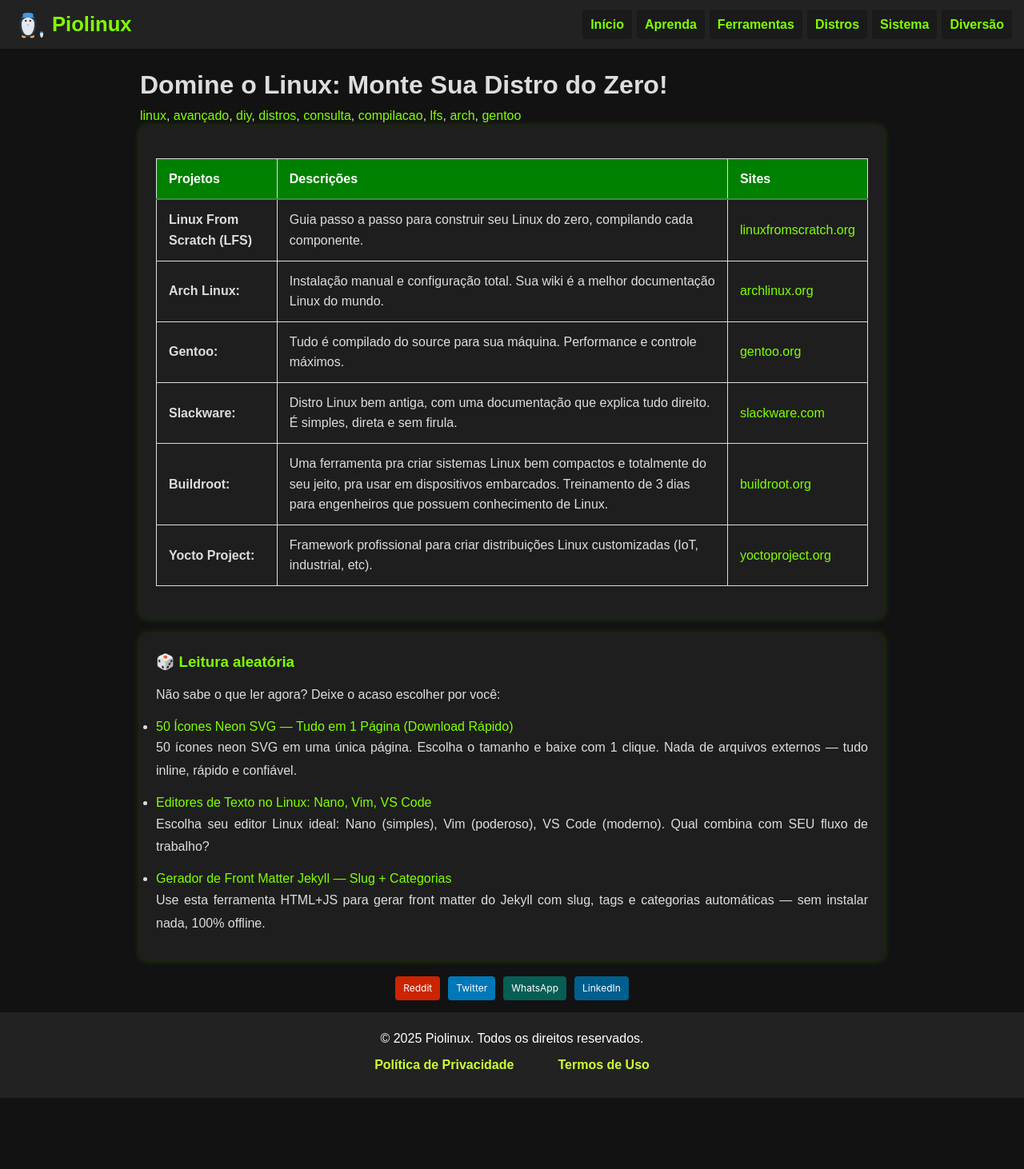
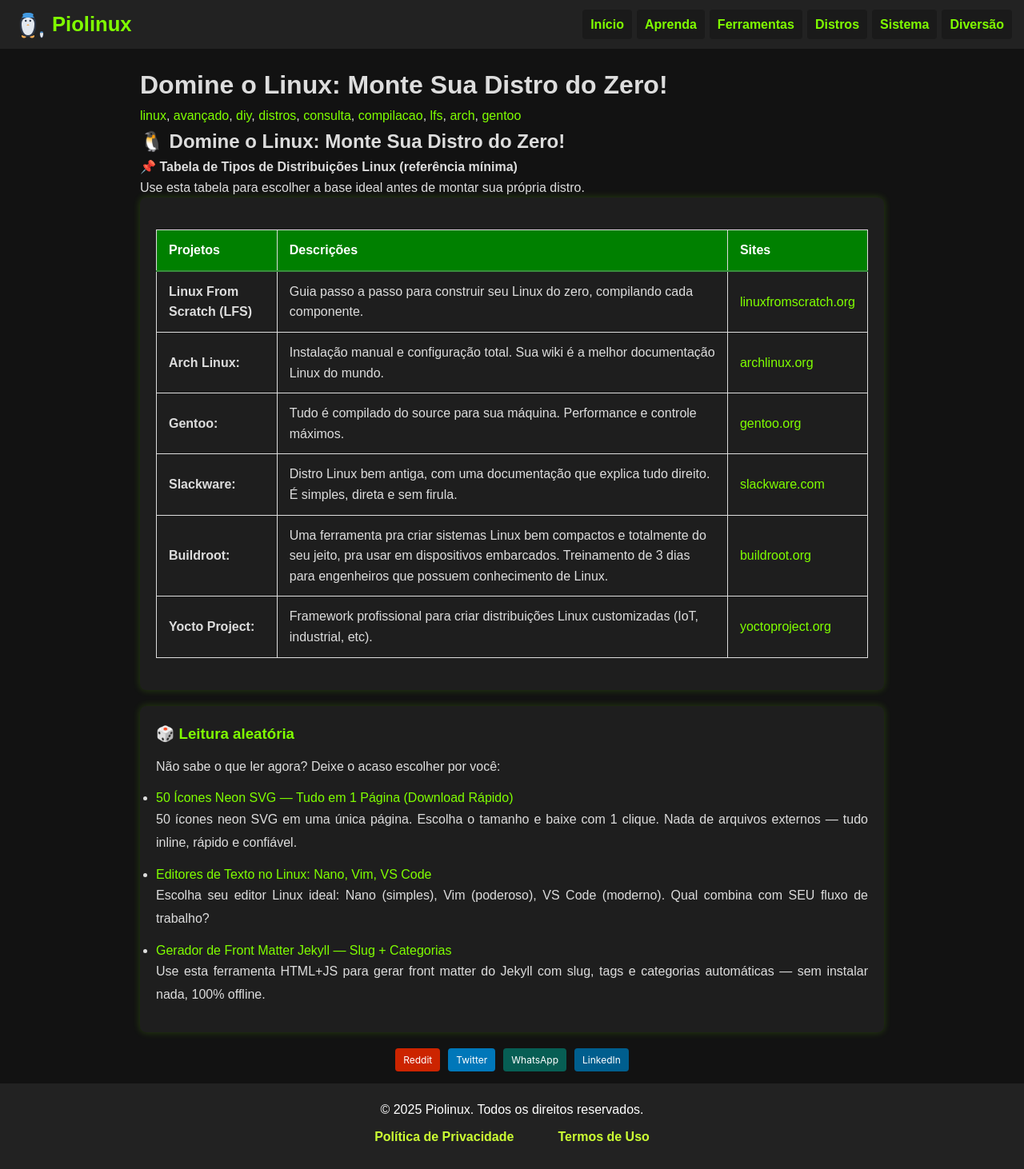
Before and after one commit to Piolinux/piolinux-site, a Jekyll site: the page built from _pages/distros/distros-avancado.md, in a window 1280 px wide. Shown: the whole page at 80% size. Built offline with Jekyll 4.4.1, drawn with Linux system fonts in a browser that asks for light colours; before the commit the page ends 1373 px from its top, so only the background shows below that.

Commit message:
Update distros-avancado.md

```diff
--- a/_pages/distros/distros-avancado.md
+++ b/_pages/distros/distros-avancado.md
@@ -15,6 +15,15 @@ tags:
   - gentoo
 permalink: /distros/avancado/
 ---
+
+
+<h2>🐧 Domine o Linux: Monte Sua Distro do Zero!</h2>
+
+<div>
+  <strong>📌 Tabela de Tipos de Distribuições Linux (referência mínima)</strong><br>
+  Use esta tabela para escolher a base ideal antes de montar sua própria distro.
+</div>
+
 
 
 <section>
```
